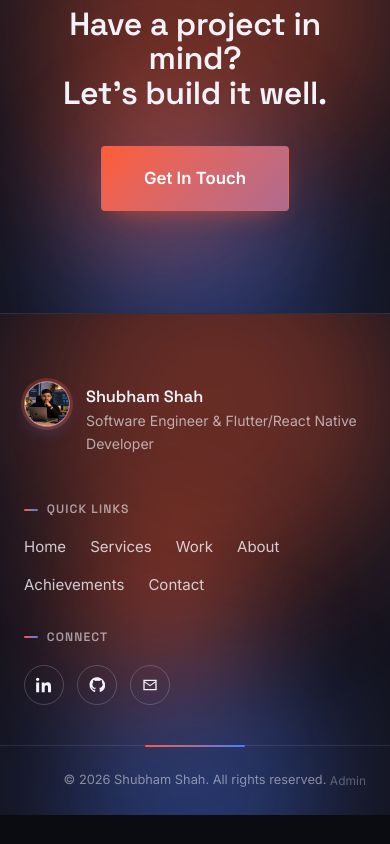
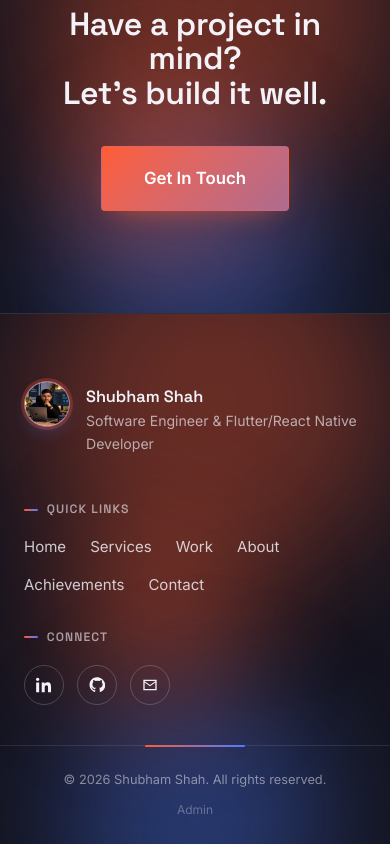
Before and after one commit to shahshubham9090/shahshubham9090.github.io, a website: page index.html in a window 390 px wide. Shown: the part 5087-5931 px from the top of the page. Before the commit the page ends 5902 px from the top, so only its background shows below. Drawn offline with Linux system fonts and the light colour scheme.

Commit message:
Full-site audit fixes: footer overlap, admin theme-lock robustness
Full pass across all 7 pages (desktop + mobile) plus the Admin
Panel turned up two real bugs:

1. Footer bottom bar: on narrow mobile widths, the absolutely
   positioned "Admin" link overlapped the centered copyright text.
   Now stacks below it instead of overlapping.

2. Admin Panel's forced light theme relied on the URL literally
   ending in ".html" - any host that serves clean URLs (e.g. Vercel,
   which this project's README already points to for the image
   upload API) would serve /admin instead of /admin.html, silently
   falling through to the site's active theme instead. On the
   Midnight theme this made the active sidebar nav item's text
   invisible (same color as its own background). The path check now
   matches /admin, /admin/, and /admin.html.

Also corrects the Social Media Links dashboard card's description to
mention LinkedIn/GitHub, added earlier but not reflected in that text.

```diff
--- a/css/styles.css
+++ b/css/styles.css
@@ -1135,6 +1135,16 @@ p { margin: 0; }
   .work-grid { grid-template-columns: 1fr; }
   .footer-inner { grid-template-columns: 1fr; }
 
+  .footer-bottom {
+    display: flex;
+    flex-direction: column;
+    gap: 0.6rem;
+  }
+  .footer-admin-link {
+    position: static;
+    transform: none;
+  }
+
   .main-nav.is-open {
     display: flex;
     flex-direction: column;
--- a/js/admin.js
+++ b/js/admin.js
@@ -237,7 +237,7 @@
       { panel: 'achievements', title: 'Awards & Achievements', desc: `${c.achievements.length} milestone${c.achievements.length === 1 ? '' : 's'} listed.` },
       { panel: 'contact', title: 'Contact Information', desc: 'Email, WhatsApp, and intro message.' },
       { panel: 'images', title: 'Images & Media', desc: 'Every photo and thumbnail on your site.' },
-      { panel: 'social', title: 'Social Media Links', desc: 'Instagram and YouTube links.' },
+      { panel: 'social', title: 'Social Media Links', desc: 'LinkedIn, GitHub, Instagram, and YouTube links.' },
       { panel: 'themes', title: 'Color Themes', desc: 'Switch the whole site\u2019s color palette.' },
       { panel: 'settings', title: 'Website Settings', desc: 'Backups, reset, and footer text.' },
       { panel: 'account', title: 'Admin Account', desc: 'Change your username and password.' },
--- a/js/theme-store.js
+++ b/js/theme-store.js
@@ -61,7 +61,10 @@
   }
 
   function isAdminPage() {
-    return /(^|\/)admin\.html$/.test(window.location.pathname);
+    // Matches /admin.html (normal static hosting) as well as /admin or
+    // /admin/ (hosts that serve clean URLs, e.g. Vercel), so the Admin
+    // Panel still locks to its own light theme under either setup.
+    return /(^|\/)admin(\.html)?\/?$/.test(window.location.pathname);
   }
 
   function currentThemeKey() {
```
